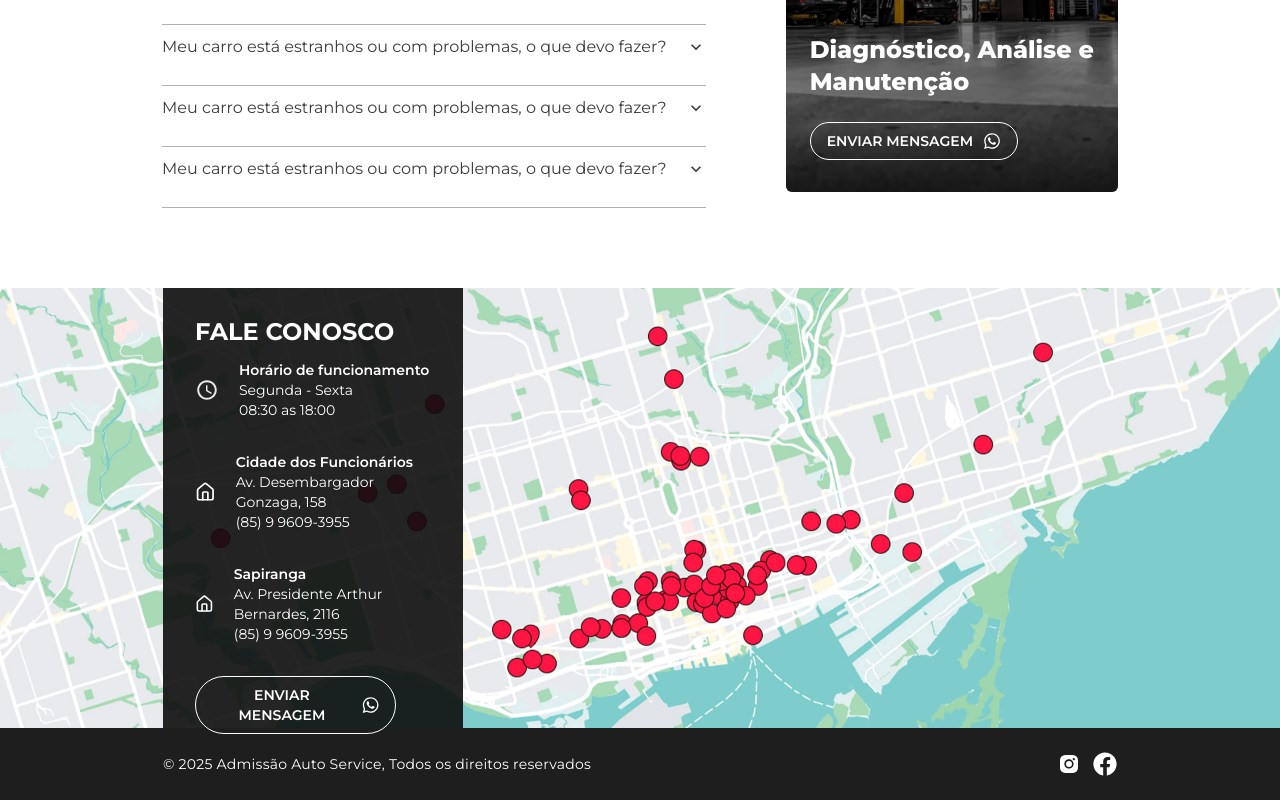
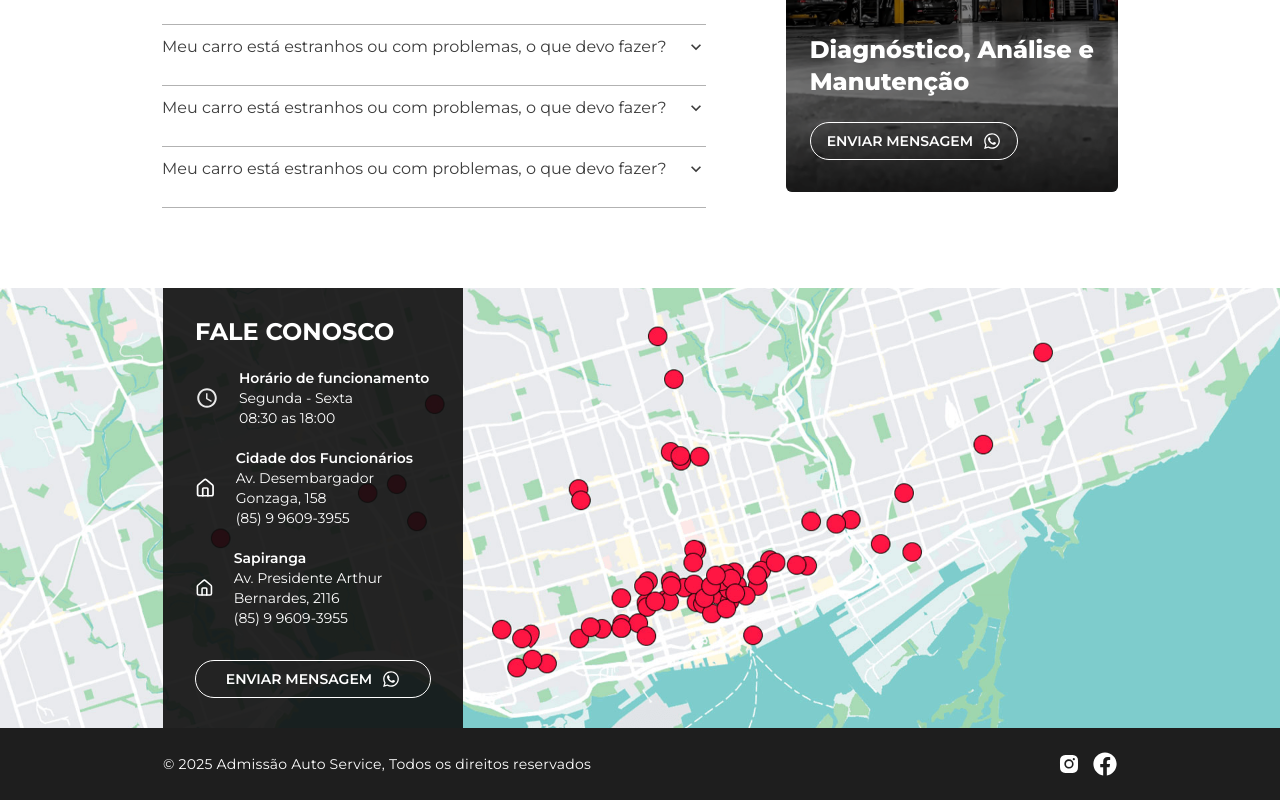
Before and after one commit to agilitycreative/admissao-auto-service, a Next.js app: page / in a window 1280 px wide. Shown: the part 3649-4449 px from the top of the page. Built offline with nearby package versions, Linux system fonts and the light colour scheme.

Commit message:
fix: col reverse and paddings

```diff
--- a/src/components/ContactSection.tsx
+++ b/src/components/ContactSection.tsx
@@ -16,13 +16,7 @@ interface ContactSectionProps {
 
 const ContactSection: React.FC<ContactSectionProps> = ({ contactInfo }) => (
   <section className="-mx-4 w-[100vw] max-w-none">
-    {/*
-      Layout:
-      - Mobile (<sm): Coluna vertical. Caixa de texto em cima, imagem embaixo.
-      - Desktop (sm+): Container vira `relative`. A caixa de texto fica em um
-        container `absolute` que flutua sobre a imagem, alinhado pela `max-w`.
-    */}
-    <div className="flex flex-col sm:block sm:relative sm:h-[440px]">
+    <div className="flex flex-col-reverse sm:block sm:relative sm:h-[440px]">
       {/* Container da Caixa de Texto (em desktop, vira um overlay) */}
       <div className="w-full sm:absolute sm:inset-0 sm:z-10">
         <div className="h-full max-w-[954px] mx-auto sm:relative">
@@ -31,7 +25,7 @@ const ContactSection: React.FC<ContactSectionProps> = ({ contactInfo }) => (
             <h2 className="font-bold font-sans text-primary-contrast text-2xl leading-10">
               FALE CONOSCO
             </h2>
-            <div className="flex flex-col pt-2 gap-8 w-full sm:w-[241px]">
+            <div className="flex flex-col pt-4 gap-5 w-full sm:w-[241px]">
               {contactInfo.map((info) => (
                 <div
                   key={info.id}
@@ -49,7 +43,7 @@ const ContactSection: React.FC<ContactSectionProps> = ({ contactInfo }) => (
                 </div>
               ))}
             </div>
-            <Button className="flex mt-8 items-center text-sm justify-center gap-2.5 rounded-full border border-white bg-transparent text-primary-contrast w-full sm:w-[201px]">
+            <Button className="flex mt-8 md:w-full items-center text-sm justify-center gap-2.5 rounded-full border border-white bg-transparent text-primary-contrast w-full sm:w-[201px]">
               ENVIAR MENSAGEM
               <FaWhatsapp style={{ fontSize: 18 }} />
             </Button>
```
